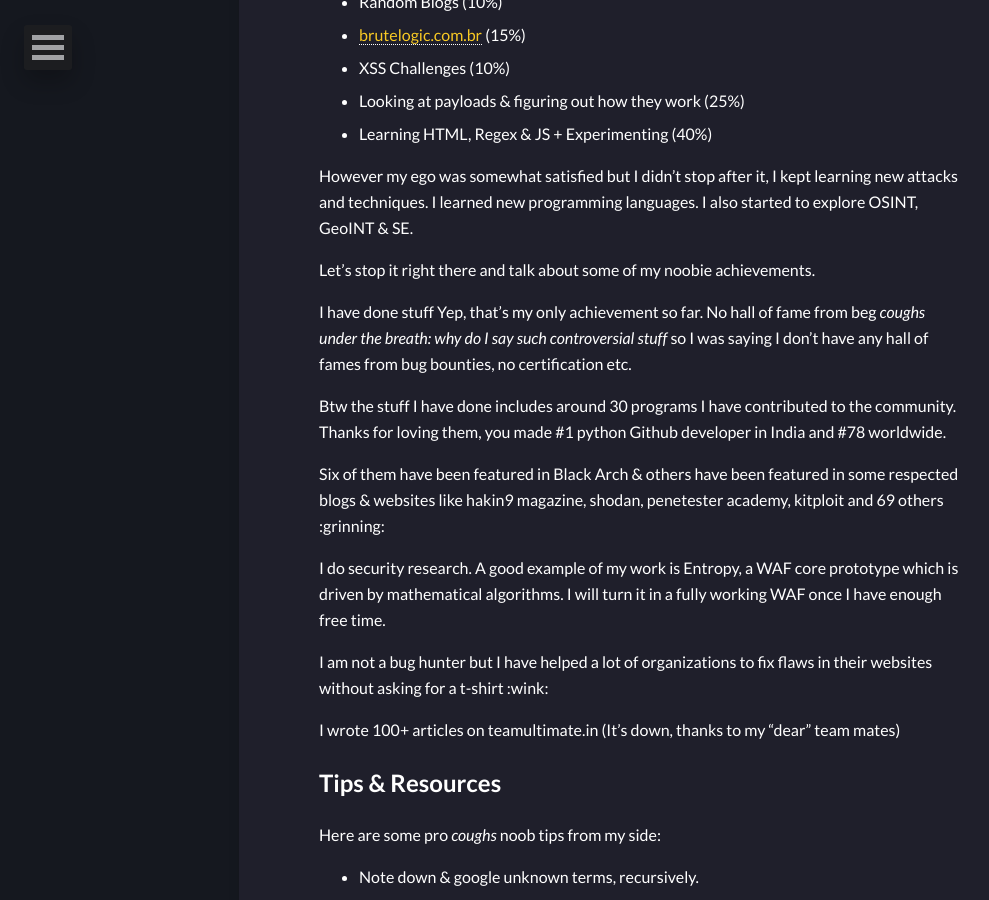
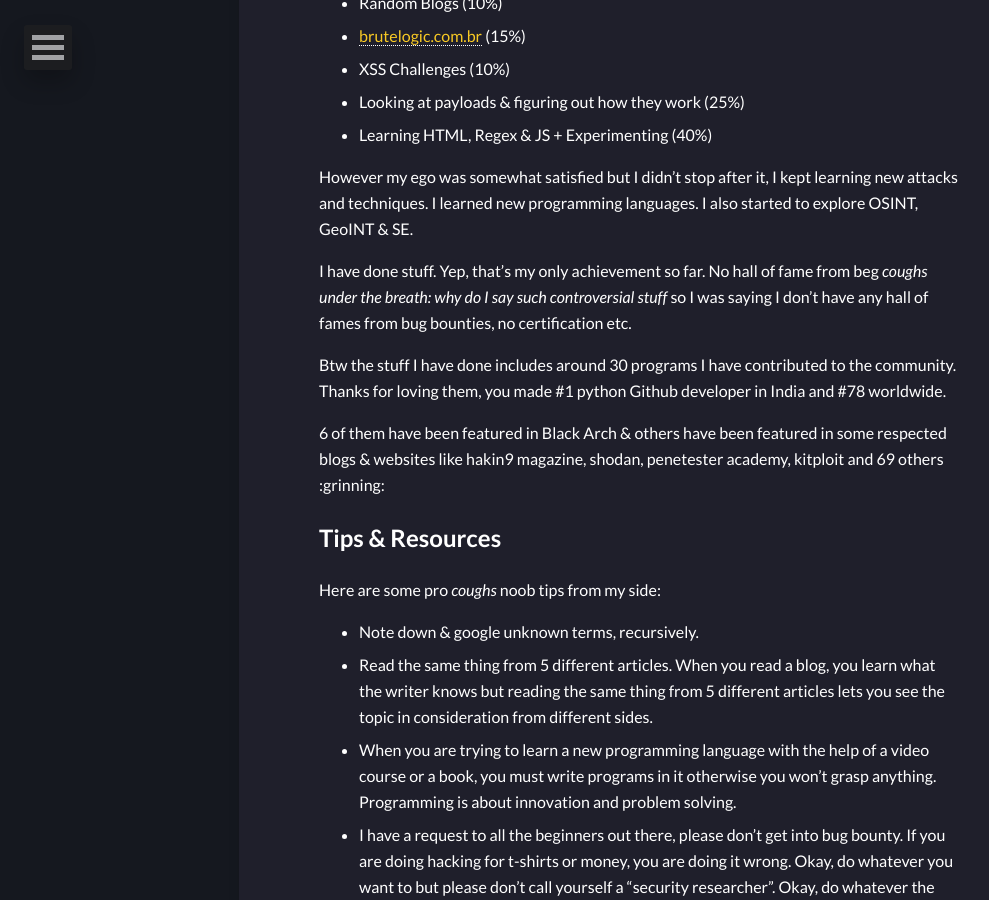
Before and after one commit to jermainlaforce/s0md3v.github.io, a Jekyll site: the page built from _posts/2018-10-25-how-i-became-a-hacker-and-more.md, in a window 1280 px wide and 900 px high, scrolled down 2940 px. Shown: the whole window, without its empty margins (1-990 px from the left). Built offline with Jekyll 4.4.1, drawn with Linux system fonts in a browser that asks for light colours; nearby versions of some CDN libraries; some of the changed text lies outside the part shown.

Commit message:
Update 2018-10-25-how-i-became-a-hacker-and-more.md

```diff
--- a/_posts/2018-10-25-how-i-became-a-hacker-and-more.md
+++ b/_posts/2018-10-25-how-i-became-a-hacker-and-more.md
@@ -41,7 +41,7 @@
 
 Anyways, everything was going extremely well, I started to explore web apps hacking but then something happened which changed my life, in a good way.
 
-Well I was wandering around github and I found a XSS scanner written in python named XSSYA . I liked it, big ass banner & ability to retrieve PHPSESSID without even executing the payload . Yep, I know that’s the most autistic thing ever but I didn’t know much at that time so I thought its cool and I downloaded it.
+Well I was wandering around github and I found a XSS scanner written in python named [XSSYA](https://github.com/yehia-mamdouh/XSSYA) . I liked it, big ass banner & ability to retrieve PHPSESSID without even executing the payload . Yep, I know that’s the most autistic thing ever but I didn’t know much at that time so I thought its cool and I downloaded it.
 
 But when I ran it, it threw some errors and I fixed them without any programming knowledge, thanks to stackoverflow and common sense.
 
@@ -67,7 +67,7 @@
 - By modifying open source programs (without putting them on github this time :p ). This part helped me the most, I learned a loooooot. I learned about different libraries and the way developers solved a particular problem and what not.
 - By writing my own tools from the scratch
 
-### How I learned XSS?
+#### How I learned XSS?
 
 - Random Blogs (10%)
 - [brutelogic.com.br](https://brutelogic.com.br/) (15%)
@@ -77,20 +77,12 @@
 
 However my ego was somewhat satisfied but I didn’t stop after it, I kept learning new attacks and techniques. I learned new programming languages. I also started to explore OSINT, GeoINT & SE.
 
-Let’s stop it right there and talk about some of my noobie achievements.
-
-I have done stuff
+I have done stuff.
 Yep, that’s my only achievement so far. No hall of fame from beg *coughs* *under the breath: why do I say such controversial stuff* so I was saying I don’t have any hall of fames from bug bounties, no certification etc.
 
 Btw the stuff I have done includes around 30 programs I have contributed to the community. Thanks for loving them, you made #1 python Github developer in India and #78 worldwide.
 
-Six of them have been featured in Black Arch & others have been featured in some respected blogs & websites like hakin9 magazine, shodan, penetester academy, kitploit and 69 others :grinning:
-
-I do security research. A good example of my work is Entropy, a WAF core prototype which is driven by mathematical algorithms. I will turn it in a fully working WAF once I have enough free time.
-
-I am not a bug hunter but I have helped a lot of organizations to fix flaws in their websites without asking for a t-shirt :wink:
-
-I wrote 100+ articles on teamultimate.in (It's down, thanks to my "dear" team mates)
+6 of them have been featured in Black Arch & others have been featured in some respected blogs & websites like hakin9 magazine, shodan, penetester academy, kitploit and 69 others :grinning:
 
 ## Tips & Resources
 Here are some pro *coughs* noob tips from my side:
@@ -115,7 +107,7 @@
 [https://github.com/s0md3v/AwesomeXSS](https://github.com/Hack-with-Github/Awesome-Hacking)
 [https://github.com/jekil/awesome-hacking](https://github.com/Hack-with-Github/Awesome-Hacking)
 [https://github.com/vitalysim/Awesome-Hacking-Resources](https://github.com/Hack-with-Github/Awesome-Hacking)
-[https://teamultimate.in/ultimate-books](https://github.com/Hack-with-Github/Awesome-Hacking)
+[https://github.com/v2-dev/awesome-social-engineering](https://github.com/v2-dev/awesome-social-engineering)
 
-That’s all for now
+That’s all for now.
 Keep making & breaking things!
```
